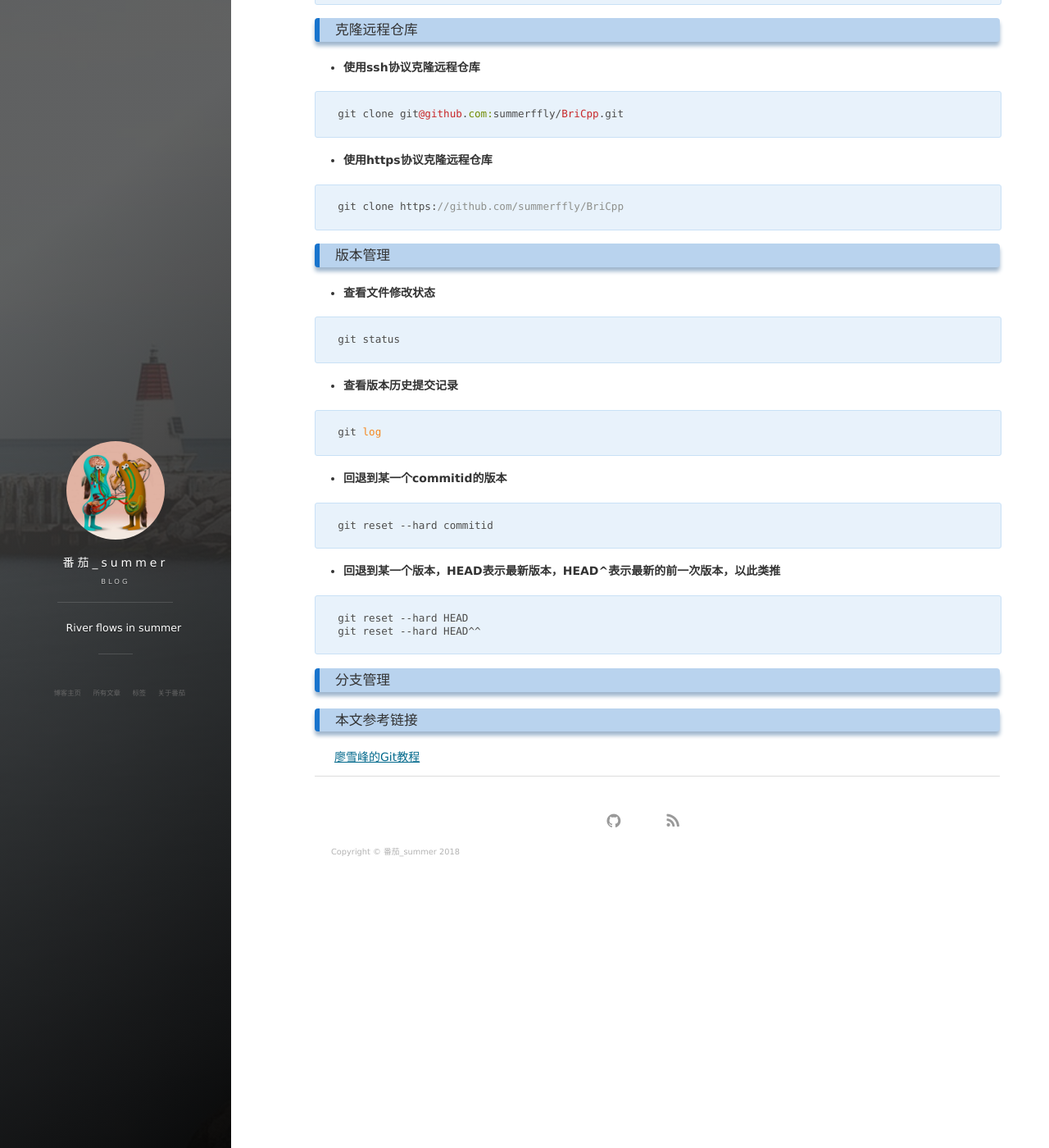
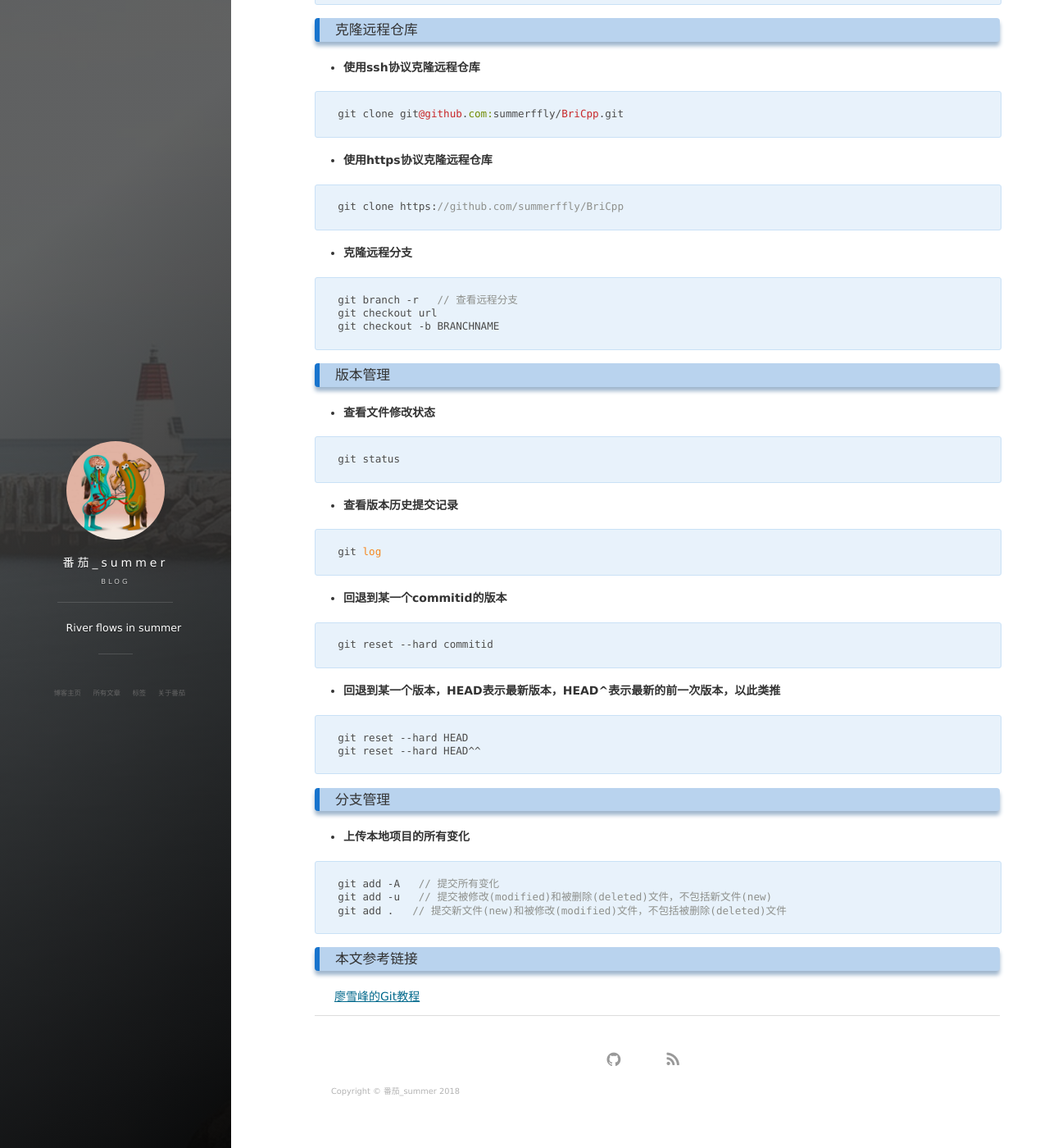
Before and after one commit to summerffly/summerffly.github.io, a Jekyll site: the page built from _posts/2018-07-09-Git常用操作(Updating).md, in a window 1280 px wide and 1400 px high, scrolled down 464 px. Shown: the whole window at 82% size. Built offline with Jekyll 4.4.1, drawn with Linux system fonts in a browser that asks for light colours; nearby versions of some CDN libraries; comment, search, counter and statistics services are not loaded.

Commit message:
UPD <Git常用操作>
- 更新 <Git常用操作>

````diff
--- a/_posts/2018-07-09-Git常用操作(Updating).md
+++ b/_posts/2018-07-09-Git常用操作(Updating).md
@@ -35,6 +35,14 @@ git clone git@github.com:summerffly/BriCpp.git
 git clone https://github.com/summerffly/BriCpp
 ```
 
+- **克隆远程分支**
+
+```
+git branch -r   // 查看远程分支
+git checkout url
+git checkout -b BRANCHNAME
+```
+
 ### 版本管理
 
 - **查看文件修改状态**
@@ -64,7 +72,13 @@ git reset --hard HEAD^^
 
 ### 分支管理
 
+- **上传本地项目的所有变化**
 
+```
+git add -A   // 提交所有变化
+git add -u   // 提交被修改(modified)和被删除(deleted)文件，不包括新文件(new)
+git add .   // 提交新文件(new)和被修改(modified)文件，不包括被删除(deleted)文件
+```
 
 ### 本文参考链接
 
````
Also changed, not shown: 1 other file.
